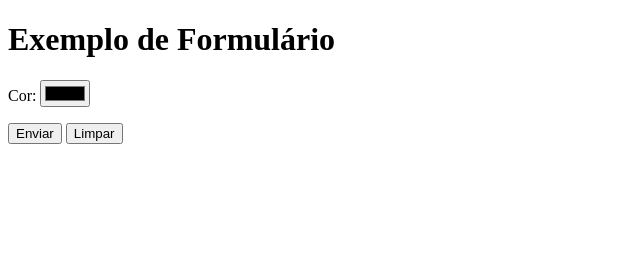
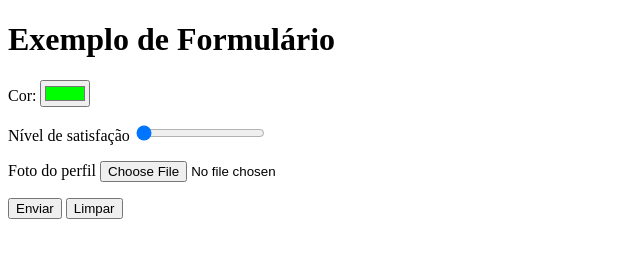
Before and after one commit to erikdody/html-css, a plain HTML site: page exercicios/ex025/form006.html in a window 1280 px wide. Shown: the whole page, without its empty margins (0-640 px from the left). Drawn offline with Linux system fonts and the light colour scheme.

Commit message:
Finalização input

```diff
--- a/exercicios/ex025/form006.html
+++ b/exercicios/ex025/form006.html
@@ -7,12 +7,21 @@
 </head>
 <body>
     <h1>Exemplo de Formulário</h1>
-    <form action="cadastro.php" method="get" autocomplete="on">
+    <form action="cadastro.php" method="post" autocomplete="on">
         <p>
             <label for="icor">Cor: </label>
-            <input type="color" name="cor" id="icor">
+            <input type="color" name="cor" id="icor" value="#00ff00">
         </p>
 
+        <p>
+            <label for="inivel">Nível de satisfação</label>
+            <input type="range" name="nivel" id="inivel" min="1" max="5" value="1">
+        </p>
+
+        <p>
+            <label for="ifoto">Foto do perfil</label>
+            <input type="file" name="foto" id="ifoto">
+        </p>
 
         <p>
             <input type="submit" value="Enviar">
```
